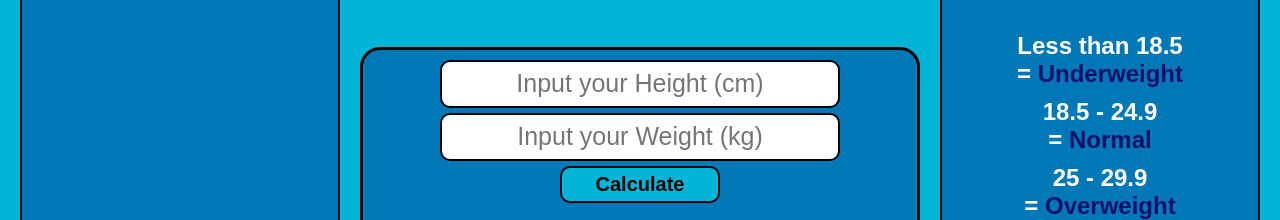
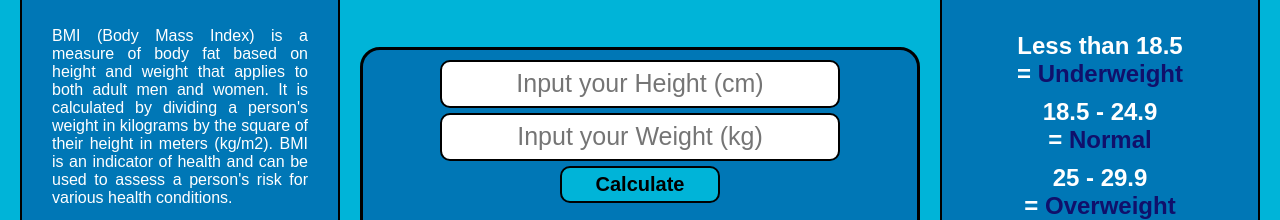
Before and after one commit to JericoDellomas/BMI---Calculator, a plain HTML site: page index.html in a window 1280 px wide. Shown: the part 222-442 px from the top of the page. Drawn offline with Linux system fonts and the light colour scheme; a web font is replaced by a local one.

Commit message:
update inddex.html

```diff
--- a/index.html
+++ b/index.html
@@ -14,7 +14,7 @@
         <h1 class="sideHeader">What is <span style="color: rgb(16, 16, 107);">BMI?</span></h1>
         <div class="leftMain">
             <p>
-
+                BMI (Body Mass Index) is a measure of body fat based on height and weight that applies to both adult men and women. It is calculated by dividing a person's weight in kilograms by the square of their height in meters (kg/m2). BMI is an indicator of health and can be used to assess a person's risk for various health conditions.
             </p>
         </div>
     </div>
```
